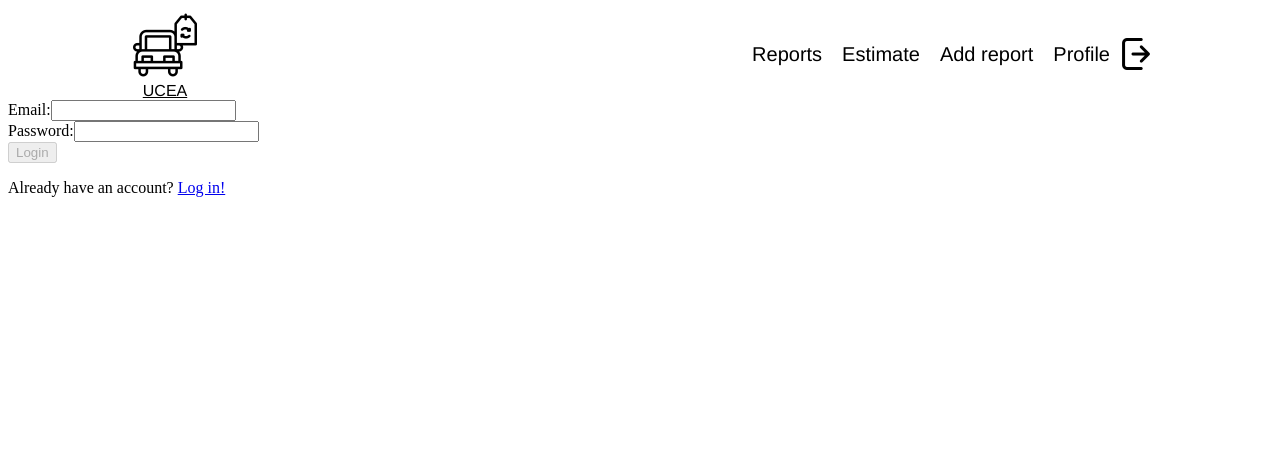
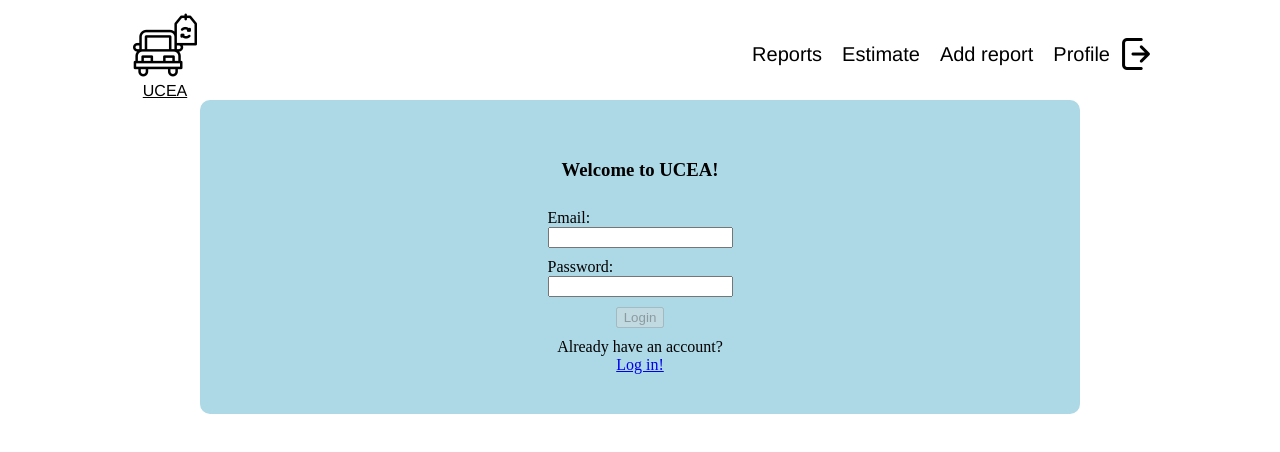
Before and after one commit to shevOle/ang-used-car-evaluation-app, an Angular app: page /sign-up in a window 1280 px wide. Shown: the top 452 px of the page. Built offline with nearby package versions, Linux system fonts and the light colour scheme.

Commit message:
feat: add styles for signup page

```diff
--- a/src/app/sign-up/sign-up.component.html
+++ b/src/app/sign-up/sign-up.component.html
@@ -1,18 +1,19 @@
-<form class="estimate-page-form" [formGroup]="signUpForm" (submit)="signUp()">
-  <div class="estimate-page-form-input">
-    <label for="estimate-page-input-email">Email:</label>
+<form class="signup-page-form" [formGroup]="signUpForm" (submit)="signUp()">
+  <h3 class="signup-title">Welcome to UCEA!</h3>
+  <div class="signup-page-form-input">
+    <label for="signup-page-input-email">Email:</label>
     <input
-      id="estimate-page-input-email"
+      id="signup-page-input-email"
       type="text"
       formControlName="email"
       required
     />
   </div>
 
-  <div class="estimate-page-form-input">
-    <label for="estimate-page-input-password">Password:</label>
+  <div class="signup-page-form-input">
+    <label for="signup-page-input-password">Password:</label>
     <input
-      id="estimate-page-input-password"
+      id="signup-page-input-password"
       type="text"
       formControlName="password"
       required
@@ -23,5 +24,8 @@
     Login
   </button>
 
-  <p>Already have an account? <a routerLink="/login">Log in!</a></p>
+  <p>
+    Already have an account?<br />
+    <a routerLink="/login">Log in!</a>
+  </p>
 </form>
--- a/src/app/sign-up/sign-up.component.scss
+++ b/src/app/sign-up/sign-up.component.scss
@@ -0,0 +1,22 @@
+.signup-page-form {
+  display: flex;
+  flex-direction: column;
+  align-items: center;
+  justify-content: center;
+  max-width: 800px;
+  margin: 0 auto;
+  padding: 40px;
+  gap: 10px;
+  border-radius: 10px;
+  background-color: lightblue;
+}
+
+.signup-page-form-input {
+  display: flex;
+  flex-direction: column;
+}
+
+p {
+  margin: 0;
+  text-align: center;
+}
```
